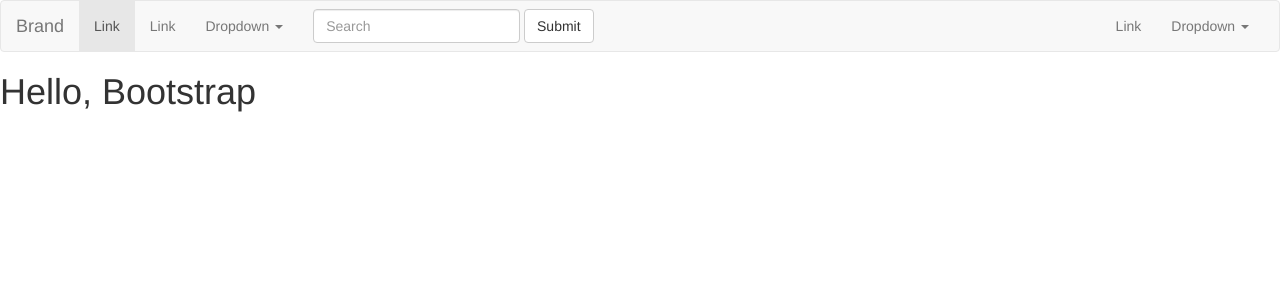
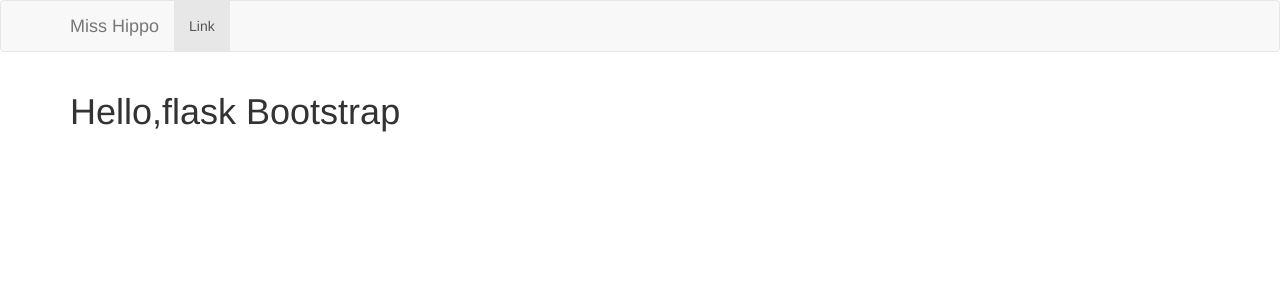
Before and after one commit to yizhennn/flask, a Flask app: page / in a window 1280 px wide. Shown: the top 300 px of the page. Run offline with Flask 2, Linux system fonts and the light colour scheme; some libraries are stand-ins or nearby versions.

Commit message:
flask_bootstrap_organize

```diff
--- a/templates/base.html
+++ b/templates/base.html
@@ -1,26 +1,22 @@
-<!DOCTYPE html>
-<html lang="en">
-<head>
-    <meta charset="UTF-8">
-    <meta http-equiv="X-UA-Compatible" content="IE=edge">
-    <meta name="viewport" content="width=device-width, initial-scale=1.0">
-
+{% extends "bootstrap/base.html" %}
+{% block title %}
     {% if title %}
     <title>{{ title }}</title>
-
     {% else %}
     <title>flask app</title>
     {% endif %}
-</head>
-<body>
-    <h1>
-        Hi index:Hi! 2nd day from learning flask
 
+{% endblock %}
 
+{% block navbar %}
+  {% include 'navbar.html' %}
+{% endblock %}
 
-    {% block content%}
-    <h1>parent template</h1>
-    {% endblock %}
+{% block content %}
+<div class="container">
+  {% block app_content %}
+  {% endblock %}
 
-</body>
-</html>
+</div>
+
+{% endblock %}
--- a/templates/index.html
+++ b/templates/index.html
@@ -1,10 +1,5 @@
-{% extends "bootstrap/base.html" %}
-{% block title %}{{title}}{% endblock %}
+{% extends "base.html" %}
 
-{% block navbar %}
-  {% include 'navbar.html' %}
+{% block app_content %}
+<h1>Hello,flask Bootstrap</h1>
 {% endblock %}
-
-{% block content %}
-  <h1>Hello, Bootstrap</h1>
-{% endblock %}
--- a/templates/navbar.html
+++ b/templates/navbar.html
@@ -1,5 +1,5 @@
 <nav class="navbar navbar-default">
-  <div class="container-fluid">
+  <div class="container">
     <!-- Brand and toggle get grouped for better mobile display -->
     <div class="navbar-header">
       <button type="button" class="navbar-toggle collapsed" data-toggle="collapse" data-target="#bs-example-navbar-collapse-1" aria-expanded="false">
@@ -8,46 +8,18 @@
         <span class="icon-bar"></span>
         <span class="icon-bar"></span>
       </button>
-      <a class="navbar-brand" href="#">Brand</a>
+      <a class="navbar-brand" href="#">Miss Hippo</a>
     </div>
 
     <!-- Collect the nav links, forms, and other content for toggling -->
     <div class="collapse navbar-collapse" id="bs-example-navbar-collapse-1">
       <ul class="nav navbar-nav">
         <li class="active"><a href="#">Link <span class="sr-only">(current)</span></a></li>
-        <li><a href="#">Link</a></li>
-        <li class="dropdown">
-          <a href="#" class="dropdown-toggle" data-toggle="dropdown" role="button" aria-haspopup="true" aria-expanded="false">Dropdown <span class="caret"></span></a>
-          <ul class="dropdown-menu">
-            <li><a href="#">Action</a></li>
-            <li><a href="#">Another action</a></li>
-            <li><a href="#">Something else here</a></li>
-            <li role="separator" class="divider"></li>
-            <li><a href="#">Separated link</a></li>
-            <li role="separator" class="divider"></li>
-            <li><a href="#">One more separated link</a></li>
-          </ul>
-        </li>
+
       </ul>
-      <form class="navbar-form navbar-left">
-        <div class="form-group">
-          <input type="text" class="form-control" placeholder="Search">
-        </div>
-        <button type="submit" class="btn btn-default">Submit</button>
-      </form>
-      <ul class="nav navbar-nav navbar-right">
-        <li><a href="#">Link</a></li>
-        <li class="dropdown">
-          <a href="#" class="dropdown-toggle" data-toggle="dropdown" role="button" aria-haspopup="true" aria-expanded="false">Dropdown <span class="caret"></span></a>
-          <ul class="dropdown-menu">
-            <li><a href="#">Action</a></li>
-            <li><a href="#">Another action</a></li>
-            <li><a href="#">Something else here</a></li>
-            <li role="separator" class="divider"></li>
-            <li><a href="#">Separated link</a></li>
-          </ul>
-        </li>
-      </ul>
+
+
+
     </div><!-- /.navbar-collapse -->
   </div><!-- /.container-fluid -->
 </nav>
```
